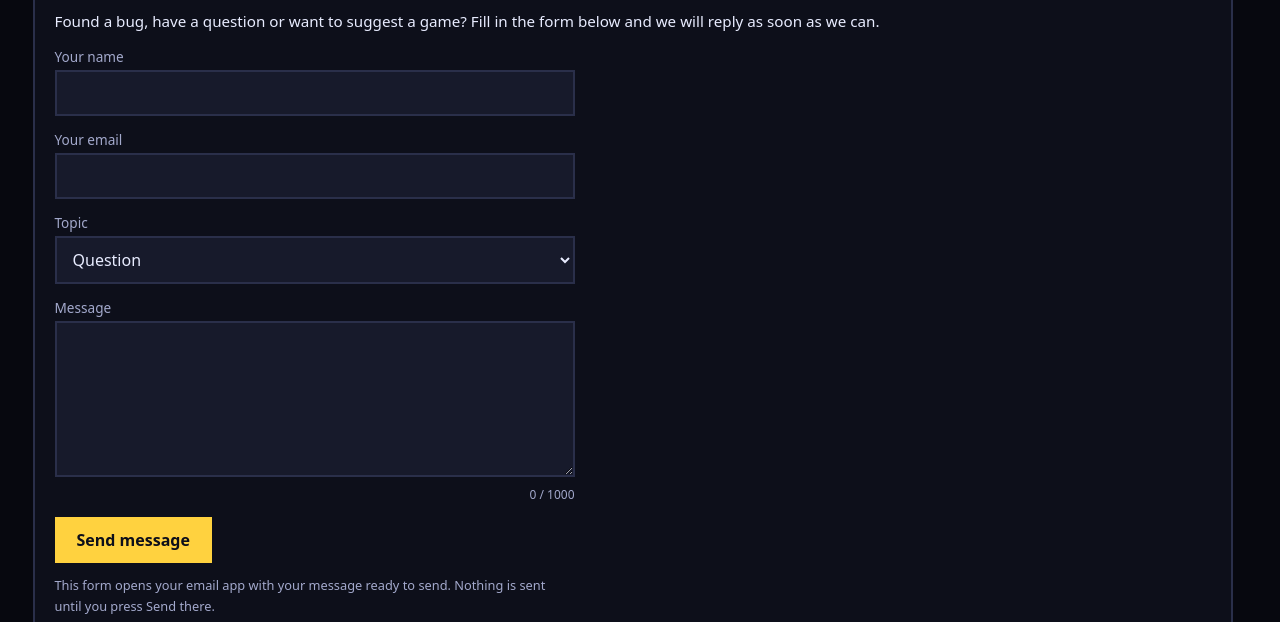
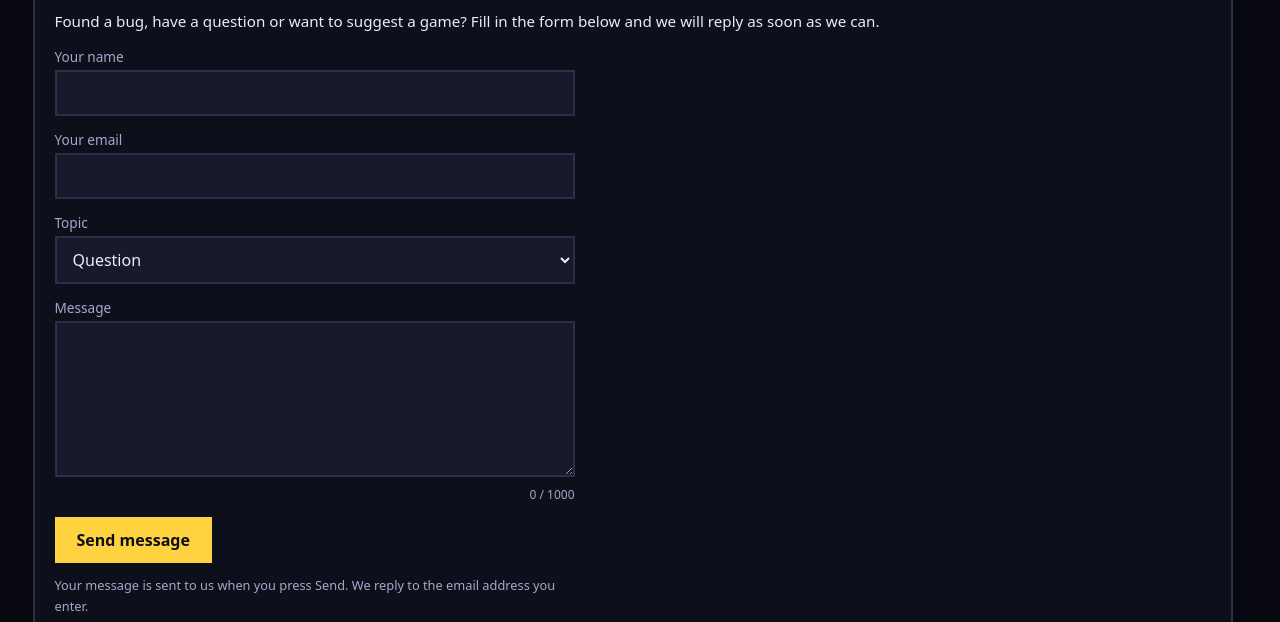
Before and after one commit to louie1066/pixel-pit, a plain HTML site: page contact.html in a window 1280 px wide. Shown: the part 178-800 px from the top of the page. Drawn offline with Linux system fonts and the light colour scheme.

Commit message:
Contact form: correct the sending note
The form sends messages directly through Web3Forms, so the note no
longer says it opens the email app.

Co-Authored-By: Claude Haiku 5.5 <noreply@anthropic.com>
Claude-Session: https://claude.ai/code/session_01St8n8VZLo1XbbmTWEQTkBy

```diff
--- a/contact.html
+++ b/contact.html
@@ -70,7 +70,7 @@
       <div class="hp" aria-hidden="true"><label for="cfHp">Leave this field empty</label><input id="cfHp" type="text" tabindex="-1" autocomplete="off"></div>
       <button type="button" class="btn" id="cfSend">Send message</button>
       <p class="cf-status" id="cfStatus" role="status"></p>
-      <p class="cf-note">This form opens your email app with your message ready to send. Nothing is sent until you press Send there.</p>
+      <p class="cf-note">Your message is sent to us when you press Send. We reply to the email address you enter.</p>
     </div>
     <p>Prefer to email directly? <a href="mailto:louie1066@gmail.com">louie1066@gmail.com</a></p>
     <p>Please do not send personal information about yourself or other players.</p>
```
